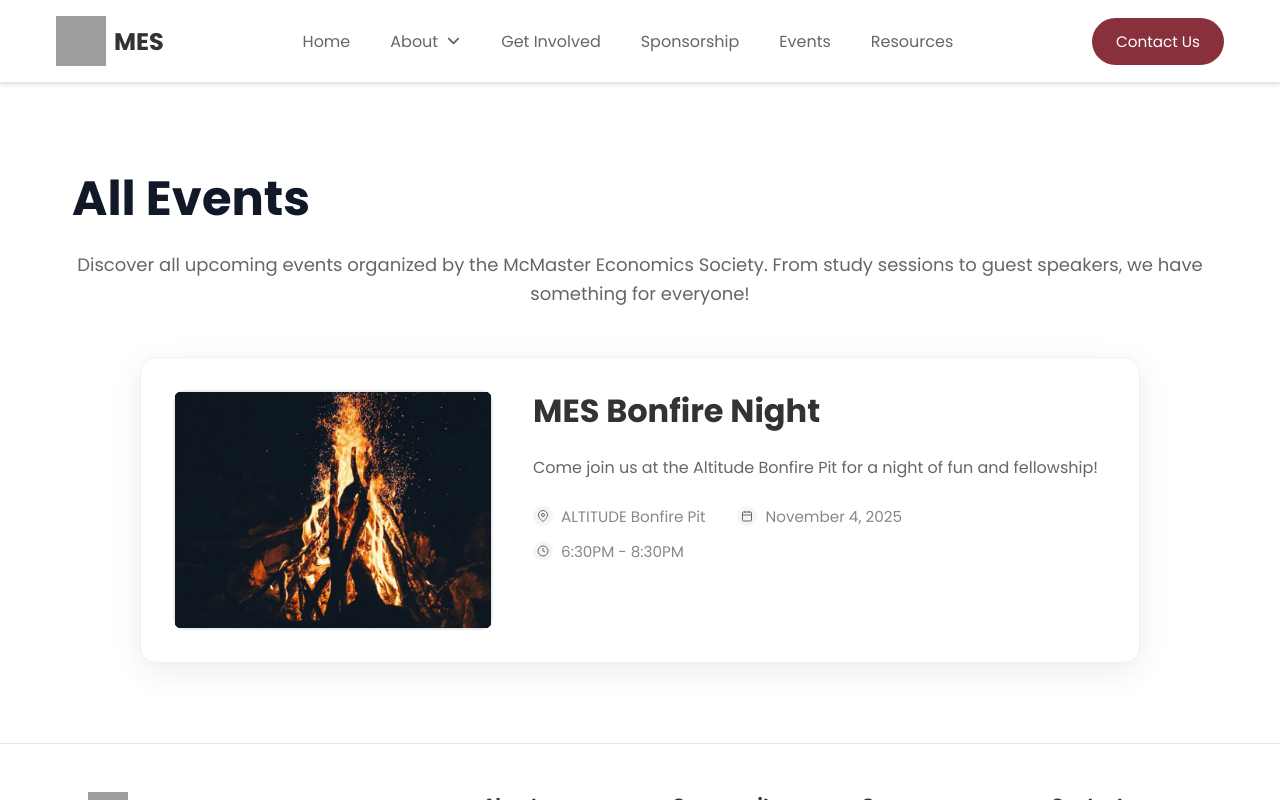
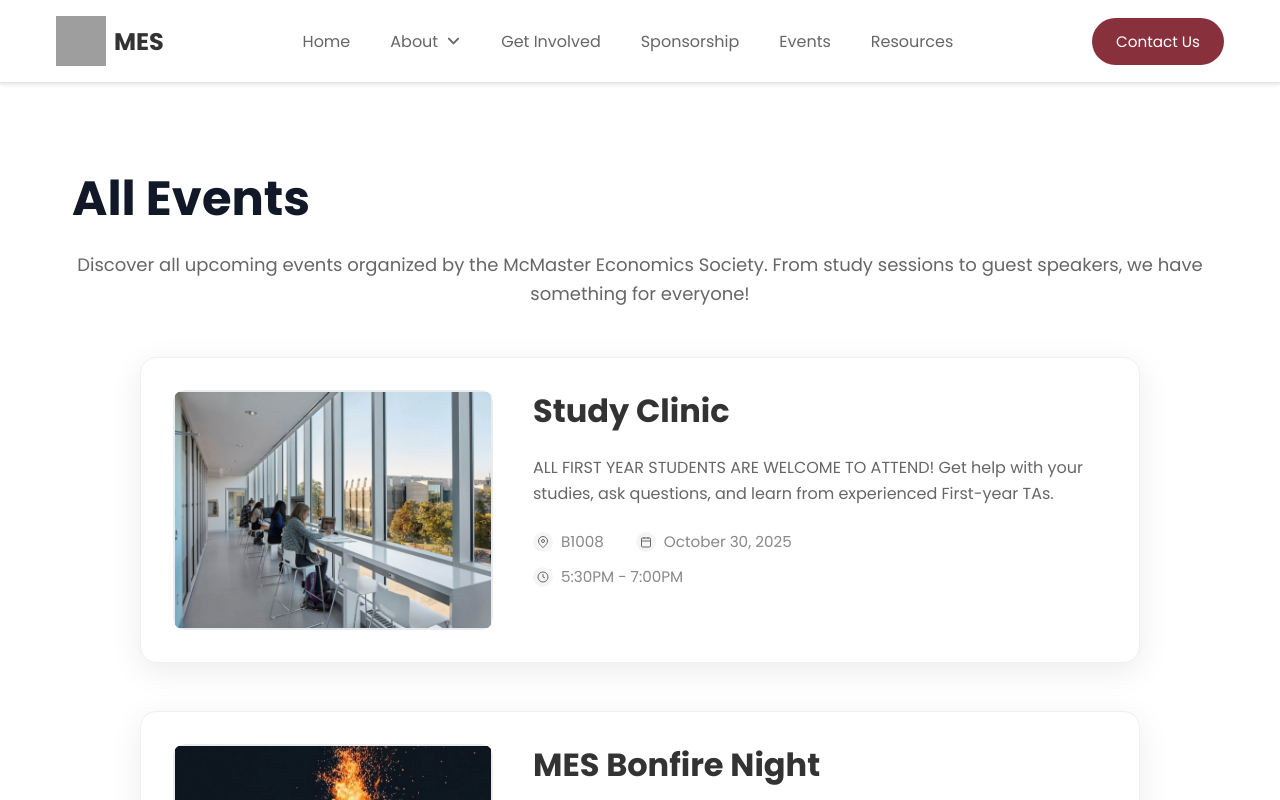
Before and after one commit to McMaster-Economics-Society/mes-website, a Next.js app: page /events in a window 1280 px wide. Shown: the top 800 px of the page. Built offline with nearby package versions, Linux system fonts and the light colour scheme; grey boxes are pictures that could not be loaded.

Commit message:
Updated events database to include study clinic evet

```diff
--- a/src/app/data/events-database.js
+++ b/src/app/data/events-database.js
@@ -1,6 +1,17 @@
 export const allEvents = [
   {
     id: 1,
+    title: "Study Clinic",
+    description:
+      "ALL FIRST YEAR STUDENTS ARE WELCOME TO ATTEND! Get help with your studies, ask questions, and learn from experienced First-year TAs.",
+    location: "B1008",
+    date: "October 30, 2025",
+    time: "5:30PM - 7:00PM",
+    image: "/event-images/study_hall_event.png",
+    imageAlt: "Study hall with people studying",
+  },
+  {
+    id: 2,
     title: "MES Bonfire Night",
     description:
       "Come join us at the Altitude Bonfire Pit for a night of fun and fellowship!",
```
